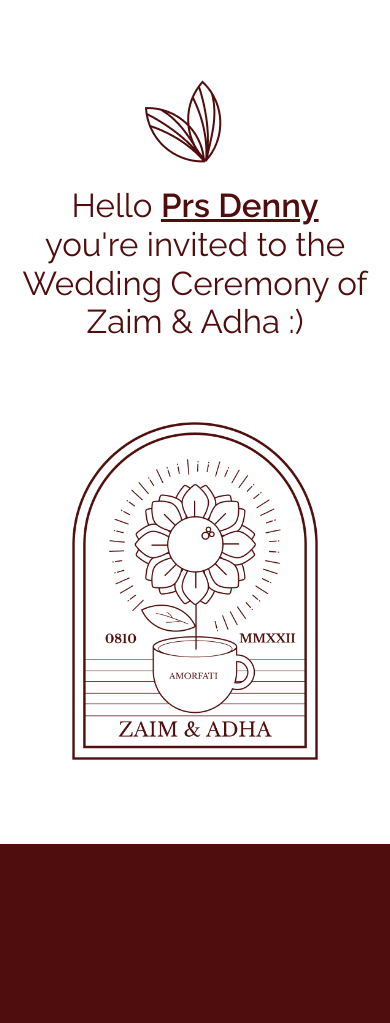
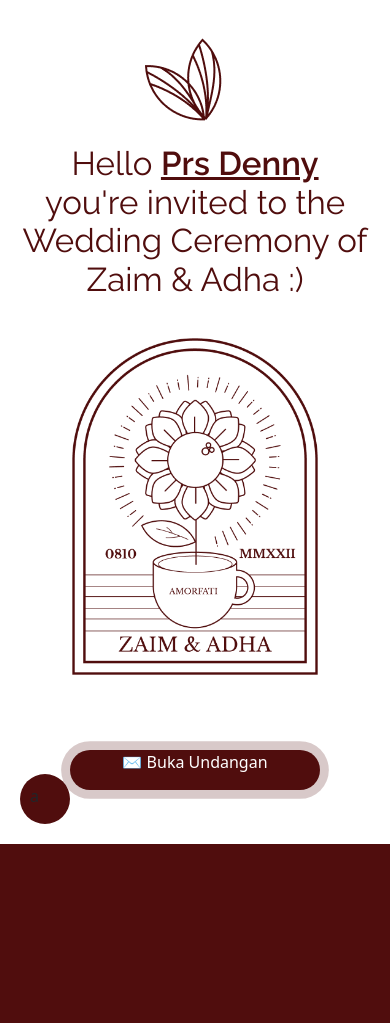
Before and after one commit to Kausa-Studio/mbekrabbi, a PHP site: page / in a window 390 px wide. Shown: the top 1023 px of the page. Run offline with PHP 8.4, Linux system fonts and the light colour scheme.

Commit message:
Page 1 Clear
Lagu kalo mencet button, button buka undangan 2, kalo desktop/tablet mode dikiri, kalo mobile dibawah sendiri

```diff
--- a/bootstrap/css/custom.css
+++ b/bootstrap/css/custom.css
@@ -1,10 +1,11 @@
 @import url('https://fonts.googleapis.com/css2?family=Raleway:ital,wght@0,200;0,300;0,400;0,500;0,600;1,300&display=swap');
 html,
 body {
-    scroll-behavior: smooth;
+    scroll-behavior:smooth;
     height: 100%;
-
-
+}
+a{
+    text-decoration: none;
 }
 
 .container-100 {
@@ -31,6 +32,45 @@
     align-items: center;
     height: 100vh;
 
+}
+.btn-buka-undangan-atas{
+    display: flex;
+    justify-content: center;
+    background-color: #500d0d;
+    color: #fff;
+    height: 40px;
+    width: 250px;
+    margin-top: 20px;
+    border-radius: 60px;
+    font-size: 16px;
+    cursor: pointer;
+    animation: glowingbtn 1s infinite;
+    transition: 0.6s;
+}
+.btn-buka-undangan-atas:hover{
+
+    background-color: #fff;
+    color: #500d0d;
+
+}
+.btn-buka-undangan-bawah{
+    cursor: pointer;
+    text-align: center;
+    justify-content: center;
+    background-color: #500d0d;
+    color: #fff;
+    height: 40px;
+    width: 250px;
+    margin-top: 20px;
+    border-radius: 60px;
+    font-size: 16px;
+    animation: glowingbtn 1s infinite;
+}
+.btn-undangan-center-bawah{
+    display: flex;
+    justify-content: center;
+    align-items: center;
+    height: 20vh;
 }
 .logo-page1l {
     display: flex;
@@ -68,20 +108,67 @@
 text-decoration: underline #500d0d;
 }
 
+#mp3-mute{
+    background-color: #500d0d;
+    position: fixed;
+    bottom: 20px;
+    left: 20px;
+    z-index: 1000;
+    width: 50px;
+    height: 50px;
+    border-radius: 25px;
+    padding: 10px;
+}
+
 @media only screen and (max-width: 768px) {
     .logo-page1r {
-        height: 50vh;
+        height: 40vh;
         display: flex;
         justify-content: center;
-        align-items: baseline;
+        align-items: center;
     }
     .logo-page1l {
-        height: 50vh;
+        height: 40vh;
     }
     .img-logo{
-        height: 80%;
+        height: 100%;
 
     }
+    .btn-buka-undangan-atas{
+        display: none;
+        justify-content: center;
+        background-color: #500d0d;
+        color: #fff;
+        height: 40px;
+        width: 250px;
+        margin-top: 20px;
+        border-radius: 40px;
+        font-size: 16px;
+    }
+}
+@media only screen and (min-width: 769px) {
+    .btn-buka-undangan-bawah{
+        display: none;
+        text-align: center;
+        justify-content: center;
+        background-color: #500d0d;
+        color: #fff;
+        height: 40px;
+        width: 250px;
+        margin-top: 20px;
+        border-radius: 40px;
+        font-size: 16px;
+    }
+}
+
+@keyframes glowingbtn
+{
+  0% {
+    box-shadow: 0 0 0 0px rgba(80, 13, 13, 0.219);
+  }
+  100% {
+    box-shadow: 0 0 0 10px rgba(80, 13, 13, 0.219);
+  }
 }
 
 @keyframes openanimationkanan {
--- a/index.html
+++ b/index.html
@@ -12,6 +12,12 @@
 </head>
 
 <body>
+  <audio id="maliq" loop>
+    <source src="src/dia-maliq.mp3" type="audio/ogg" />
+  </audio>
+  <div id="mp3-mute">
+    a
+  </div>
   <!--Page 1-->
   <div class="container-100">
     <div class="row no-gutters">
@@ -28,6 +34,10 @@
           <div class="text-center">
             you're invited to the Wedding Ceremony of Zaim & Adha :)
            </div>
+           <a href="#page2"><div class="btn-buka-undangan-atas" onclick="triggerlagu()">
+            ✉ Buka Undangan
+           </div>
+           </a>
 
         </div>
       </div>
@@ -37,10 +47,20 @@
         </div>
       </div>
     </div>
+    <div class="btn-undangan-center-bawah">
+      <div class="text-center">
+        <a href="#page2">
+          <div class="btn-buka-undangan-bawah" onclick="triggerlagu()">
+          ✉ Buka Undangan
+         </div>
+         </a>
+      </div>
+    </div>
+
   </div>
 
   <!--Page 2-->
-  <div class="container-100cr">
+  <div id="page2" class="container-100cr">
     <div class="row">
       <div class="col-md-6">
 
@@ -73,6 +93,12 @@
     </div>
   </div>
   <script type="text/javascript" src="bootstrap/js/bootstrap.js"></script>
+  <script>
+    function triggerlagu() {
+      var audio = document.getElementById("maliq");
+      audio.play();
+    }
+  </script>
 </body>
 
 </html>
```
Also changed, not shown: 1 other file.
